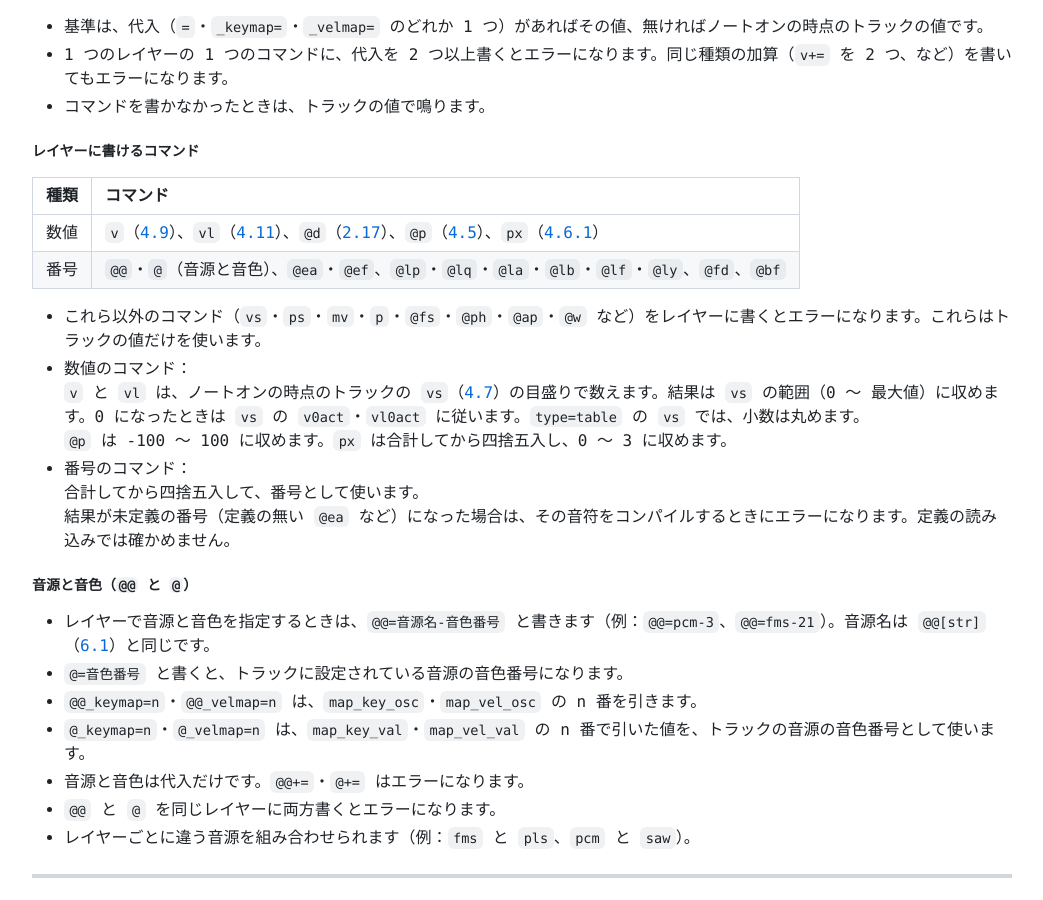
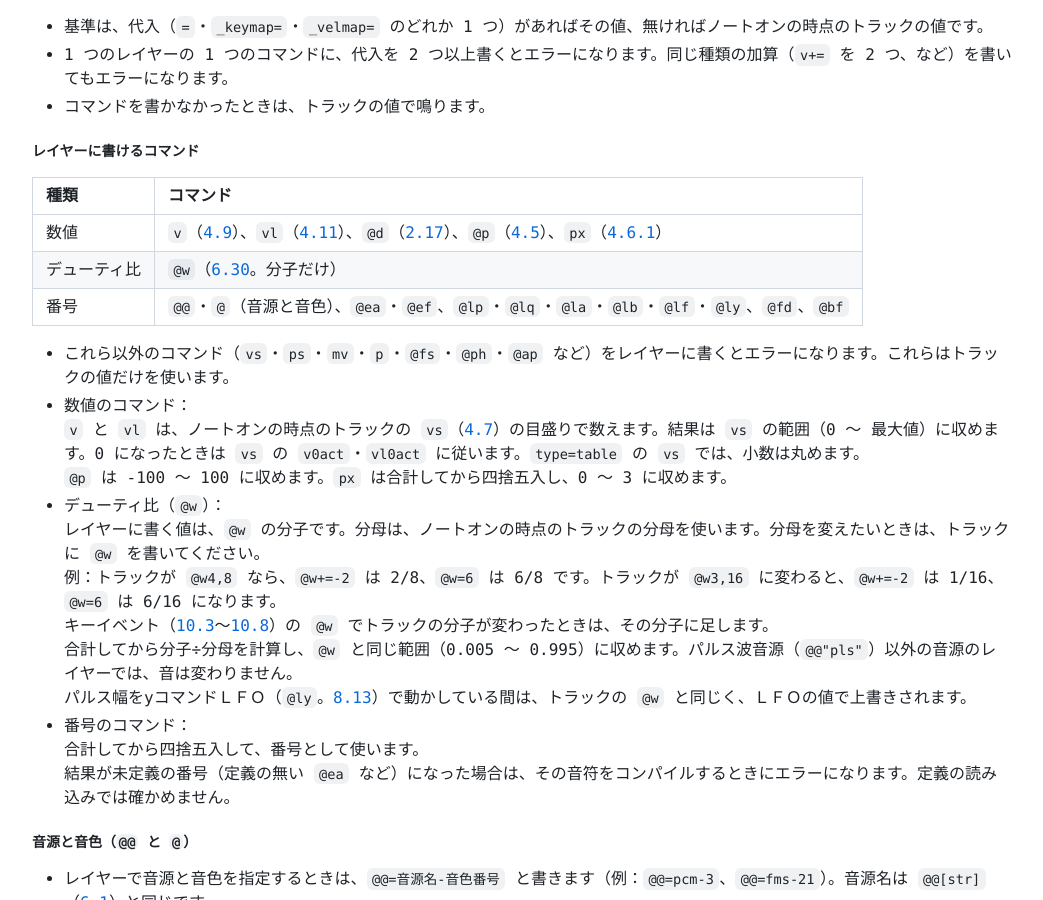
Before and after one commit to lineardrive/V3MMLmanual, a Jekyll site: the page built from docs/ch10/10_9n10.md, in a window 1280 px wide and 900 px high, scrolled down 3366 px. Shown: the whole window, without its empty margins (8-1051 px from the left). Built offline with Jekyll 4.4.1, drawn with Linux system fonts in a browser that asks for light colours; our own code applies the rules of GitHub Pages for plain Markdown files.

Commit message:
音色のレイヤーに @w（パルス幅の分子）を持たせ、キーイベントの @w も分子にする（依頼V45）

```diff
--- a/docs/ch10/10_9n10.md
+++ b/docs/ch10/10_9n10.md
@@ -144,12 +144,19 @@
 |種類|コマンド|
 |:-|:-|
 |数値|`v`（[4.9](../ch04/4_9.md)）、`vl`（[4.11](../ch04/4_11.md)）、`@d`（[2.17](../ch02/2_17.md)）、`@p`（[4.5](../ch04/4_5.md)）、`px`（[4.6.1](../ch04/4_6_1.md)）|
+|デューティ比|`@w`（[6.30](../ch06/6_30.md)。分子だけ）|
 |番号|`@@`・`@`（音源と音色）、`@ea`・`@ef`、`@lp`・`@lq`・`@la`・`@lb`・`@lf`・`@ly`、`@fd`、`@bf`|
 
-- これら以外のコマンド（`vs`・`ps`・`mv`・`p`・`@fs`・`@ph`・`@ap`・`@w` など）をレイヤーに書くとエラーになります。これらはトラックの値だけを使います。
+- これら以外のコマンド（`vs`・`ps`・`mv`・`p`・`@fs`・`@ph`・`@ap` など）をレイヤーに書くとエラーになります。これらはトラックの値だけを使います。
 - 数値のコマンド：
 `v` と `vl` は、ノートオンの時点のトラックの `vs`（[4.7](../ch04/4_7n8.md)）の目盛りで数えます。結果は `vs` の範囲（0 〜 最大値）に収めます。0 になったときは `vs` の `v0act`・`vl0act` に従います。`type=table` の `vs` では、小数は丸めます。
 `@p` は -100 〜 100 に収めます。`px` は合計してから四捨五入し、0 〜 3 に収めます。
+- デューティ比（`@w`）：
+レイヤーに書く値は、`@w` の分子です。分母は、ノートオンの時点のトラックの分母を使います。分母を変えたいときは、トラックに `@w` を書いてください。
+例：トラックが `@w4,8` なら、`@w+=-2` は 2/8、`@w=6` は 6/8 です。トラックが `@w3,16` に変わると、`@w+=-2` は 1/16、`@w=6` は 6/16 になります。
+キーイベント（[10.3](10_3n4.md)〜[10.8](10_7n8.md)）の `@w` でトラックの分子が変わったときは、その分子に足します。
+合計してから分子÷分母を計算し、`@w` と同じ範囲（0.005 〜 0.995）に収めます。パルス波音源（`@@"pls"`）以外の音源のレイヤーでは、音は変わりません。
+パルス幅をyコマンドＬＦＯ（`@ly`。[8.13](../ch08/8_13n14.md)）で動かしている間は、トラックの `@w` と同じく、ＬＦＯの値で上書きされます。
 - 番号のコマンド：
 合計してから四捨五入して、番号として使います。
 結果が未定義の番号（定義の無い `@ea` など）になった場合は、その音符をコンパイルするときにエラーになります。定義の読み込みでは確かめません。
```
Also changed, not shown: docs/ch06/6_30.md (+7 -0 lines), docs/ch10/10_3n4.md (+1 -1 lines), docs/ch10/10_5n6.md (+1 -1 lines), docs/ch10/10_7n8.md (+1 -1 lines).
